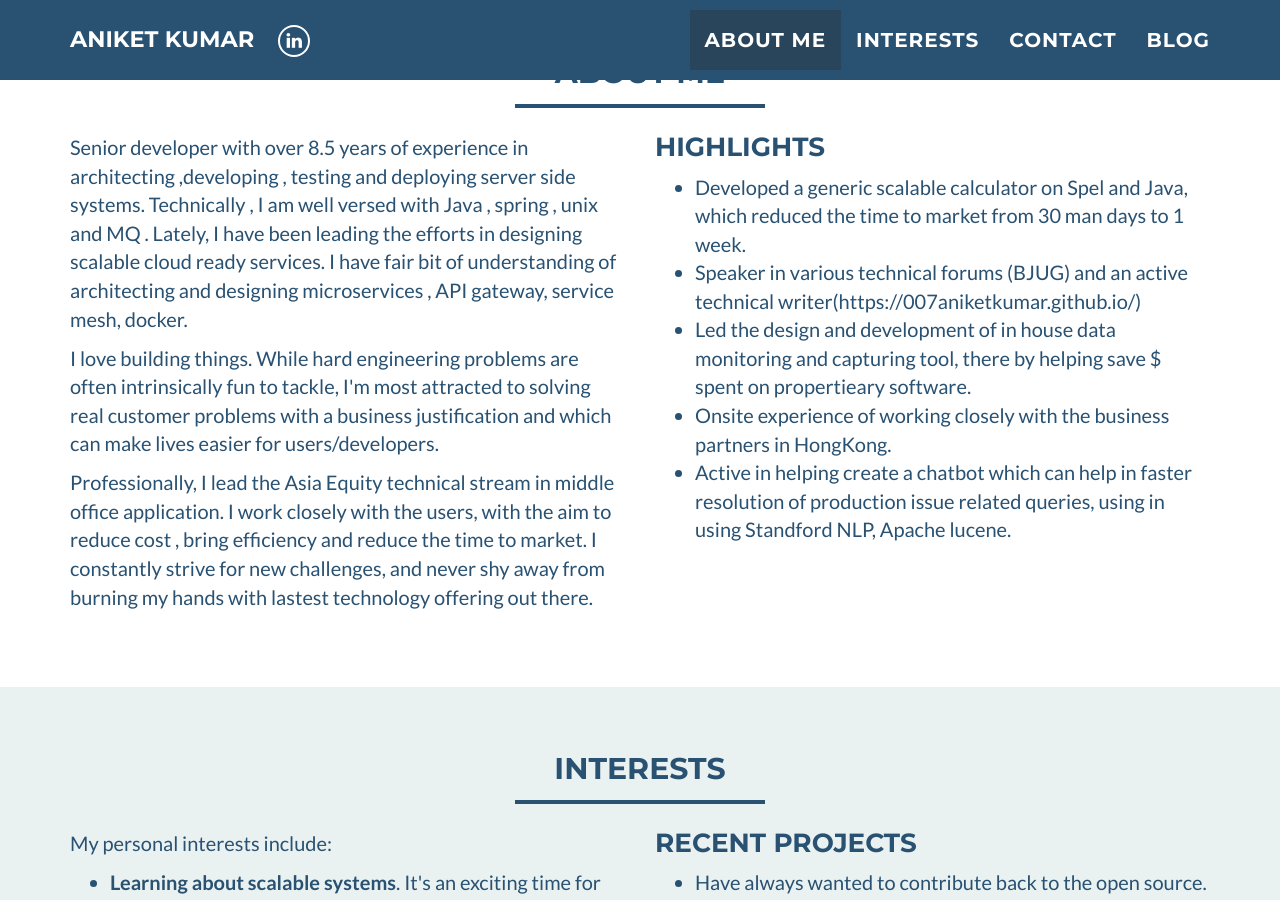
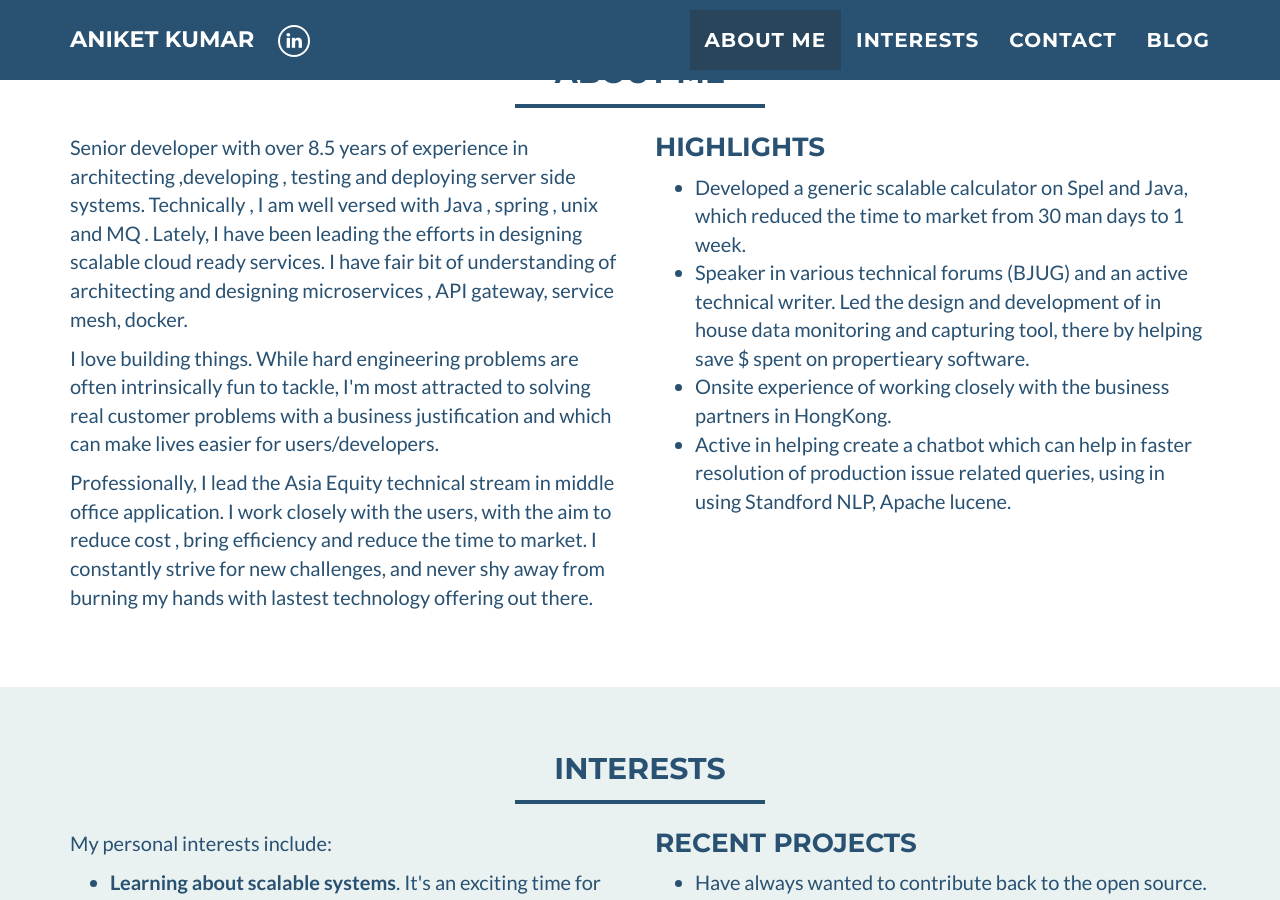
Before and after one commit to 007aniketkumar/007aniketkumar.github.io, a Jekyll site: the page built from index.html, in a window 1280 px wide and 900 px high, scrolled down 638 px. Built offline with Jekyll 4.4.1, drawn with Linux system fonts in a browser that asks for light colours; part of the change alters nothing that is shown.

Commit message:
Update about_me.html

```diff
--- a/_includes/about_me.html
+++ b/_includes/about_me.html
@@ -31,8 +31,7 @@
             Developed a generic scalable calculator on Spel and Java, which reduced the time to market from 30 man days to 1 week.
     			</li>
           <li>
-            Speaker in various technical forums (BJUG) and an active technical writer(https://007aniketkumar.github.io/)
-          <li>
+            Speaker in various technical forums (BJUG) and an active technical writer.
             Led the design and development of in house data monitoring and capturing tool, there by helping save $ spent on propertieary software.
           </li>
     	   <li>
```
